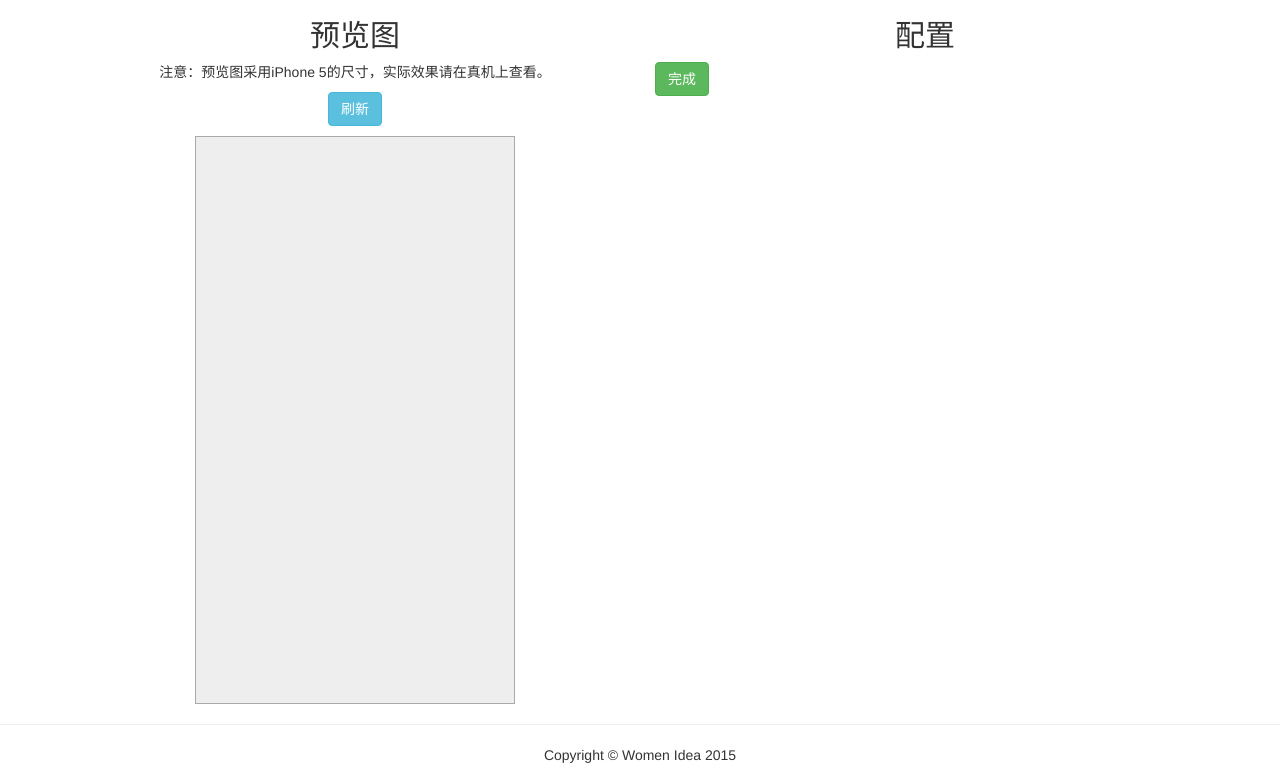
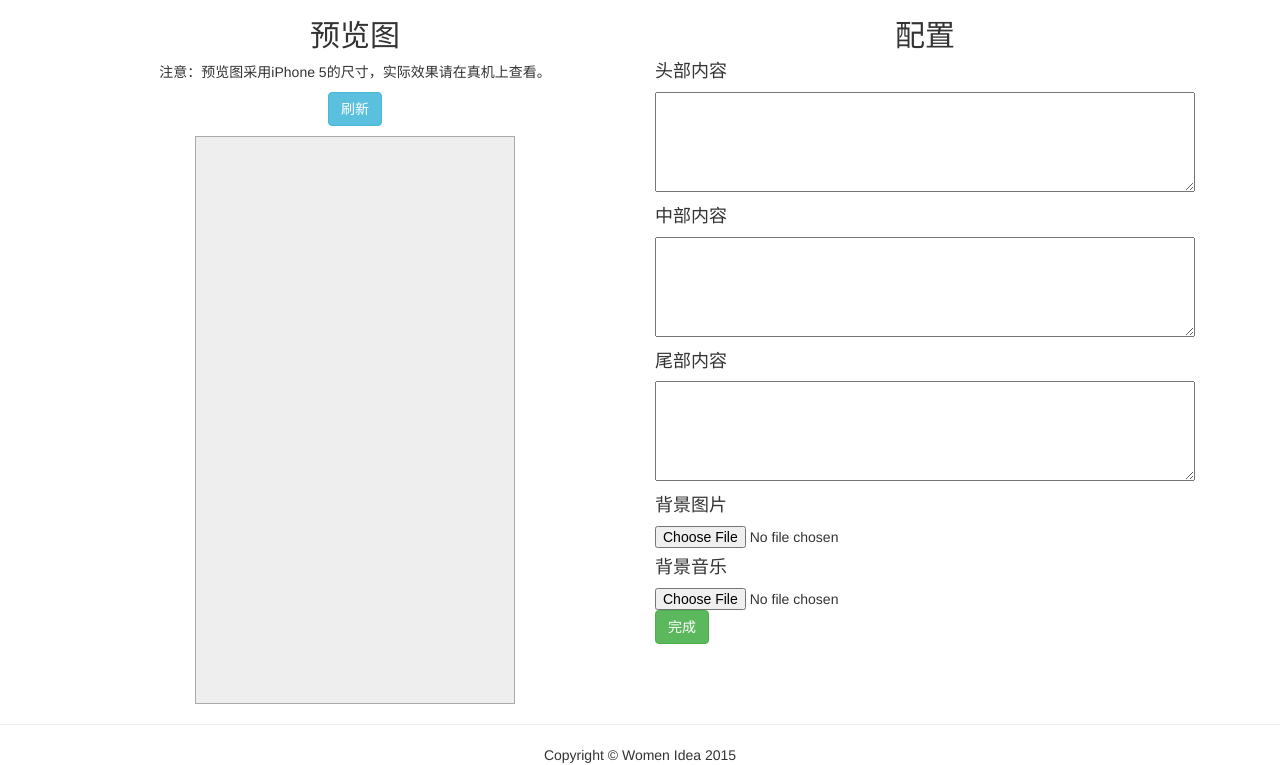
Before and after one commit to zry656565/wesite-creator, a PHP site: page /create.php in a window 1280 px wide. Shown: the part 51-816 px from the top of the page. Run offline with PHP 8.4, Linux system fonts and the light colour scheme.

Commit message:
创建页面的小修改

```diff
--- a/assets/stylesheet/wesite.css
+++ b/assets/stylesheet/wesite.css
@@ -63,6 +63,10 @@ body {
 .config h2 {
   text-align: center;
 }
+.config textarea {
+  width: 100%;
+  height: 100px;
+}
 .iphone {
   width: 320px;
   height: 568px;
--- a/assets/stylesheet/wesite.less
+++ b/assets/stylesheet/wesite.less
@@ -76,6 +76,11 @@ body {
   h2 {
     text-align: center;
   }
+
+  textarea {
+    width: 100%;
+    height: 100px;
+  }
 }
 
 .iphone {
--- a/create.php
+++ b/create.php
@@ -23,6 +23,16 @@ include('layout/header.php');
 
 	<div class="config col-lg-6 col-md-6">
 		<h2>配置</h2>
+		<h4>头部内容</h4>
+		<textarea name="header"></textarea>
+		<h4>中部内容</h4>
+		<textarea name="content"></textarea>
+		<h4>尾部内容</h4>
+		<textarea name="footer"></textarea>
+		<h4>背景图片</h4>
+		<input type="file" name="background"/>
+		<h4>背景音乐</h4>
+		<input type="file" name="music"/>
 		<button type="button" class="btn btn-success">完成</button>
 	</div>
 
```
